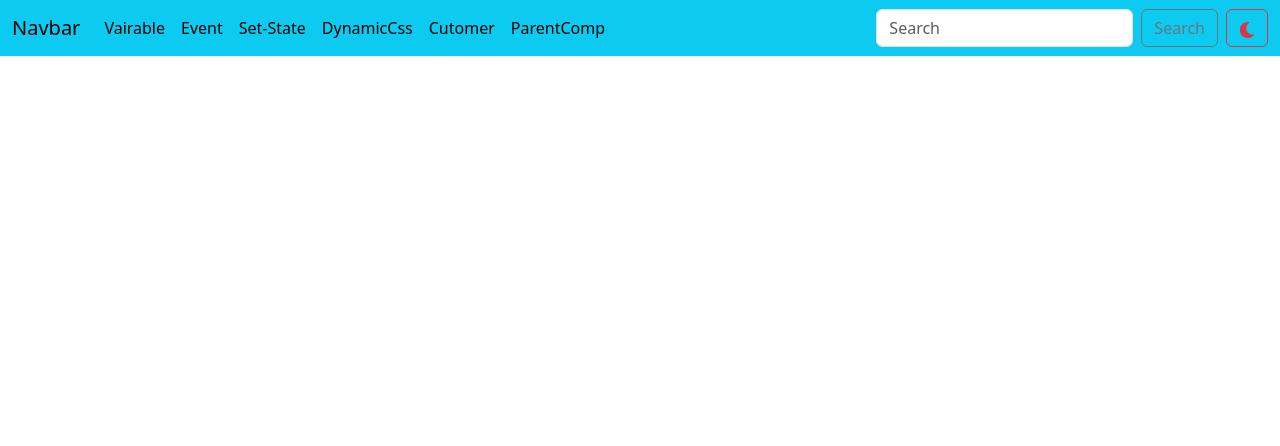
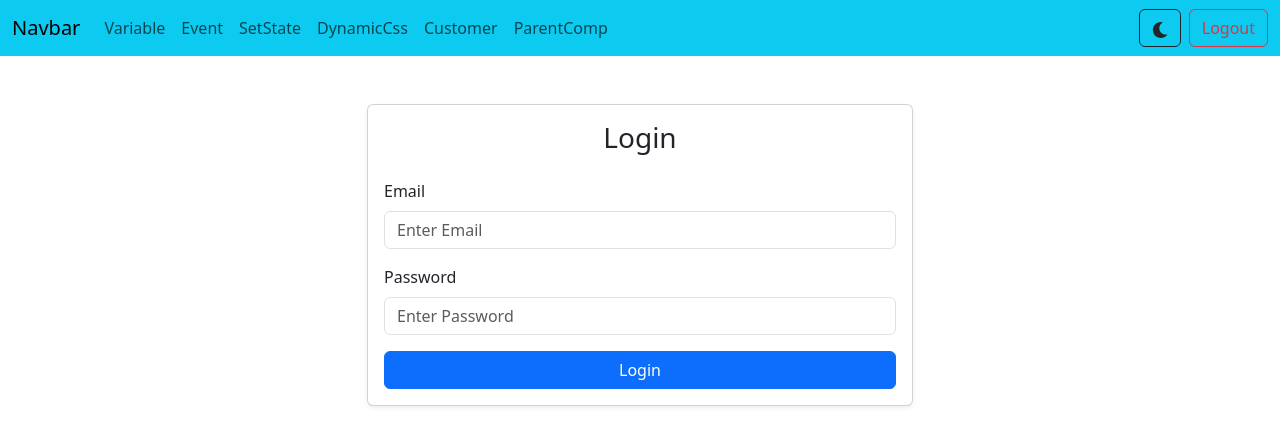
Before and after one commit to Rushikengar8686/React, a React (Create React App) app in the folder reactcourse/: page /login in a window 1280 px wide. Shown: the top 446 px of the page. Built offline with nearby package versions, Linux system fonts and the light colour scheme.

Commit message:
Register and Login Page Done

```diff
--- a/reactcourse/src/App.js
+++ b/reactcourse/src/App.js
@@ -3,92 +3,70 @@ import DynamicCss from "./DynamicCss/DynamicCss";
 import Event from "./Topics/Event";
 import SetState from "./Topics/SetState";
 import Variables from "./Topics/Variables";
-import { BrowserRouter, Link, Route, Routes } from 'react-router-dom'
+import { BrowserRouter, Link, Route, Routes } from 'react-router-dom';
 import { useState } from "react";
 import Customer from "./Customer/Customer";
 import ParentComp from "./Reuseable Comp/ParentComp";
+import Register from "./Login/Register";
+import Login from "./Login/Login";
+
 function App() {
+  const [isActive, setIsActive] = useState(false);
+  const [backroundColor, setBackground] = useState(false);
 
+  const changeBackground = () => {
+    setBackground(!backroundColor);
+  };
 
-  const [backroundColor,setBackground] = useState(false)
-  const changeBackground = ()=>{
-    setBackground(!backroundColor)
+  return (
+    <div style={{ backgroundColor: backroundColor ? "#6e9691" : "white" }}>
+      <BrowserRouter>
 
-  }
-  return (
-    <div style={{backgroundColor:backroundColor ? "#6e9691": "white"}} >
-      <div className="container-fulid" >
-        <BrowserRouter>
+        {/*NAVBAR ONLY AFTER LOGIN */}
+        {!isActive && (
           <nav className="navbar navbar-expand-lg navbar-light bg-info">
             <div className="container-fluid">
-              <a className="navbar-brand" href="#">Navbar</a>
-              <button className="navbar-toggler" type="button" data-bs-toggle="collapse" data-bs-target="#navbarSupportedContent" aria-controls="navbarSupportedContent" aria-expanded="false" aria-label="Toggle navigation">
-                <span className="navbar-toggler-icon"></span>
-              </button>
-              <div className="collapse navbar-collapse" id="navbarSupportedContent">
-                <ul className="navbar-nav me-auto mb-2 mb-lg-0">
-                  <li className="nav-item">
-                    <Link className="nav-link active" to="/">Vairable</Link>
-                   </li>
-                   <li className="nav-item">
-                    <Link className="nav-link active" to="Event">Event</Link>
-                   </li>
-                   <li className="nav-item">
-                    <Link className="nav-link active" to="SetState">Set-State</Link>
-                   </li>
-                   <li className="nav-item">
-                    <Link className="nav-link active" to="DynamicCss">DynamicCss</Link>
-                   </li>
-                   <li className="nav-item">
-                    <Link className="nav-link active" to="cutomer">Cutomer</Link>
-                   </li>
-                   <li className="nav-item">
-                    <Link className="nav-link active" to="ParentComp">ParentComp</Link>
-                   </li>
+              <Link className="navbar-brand" to="/">Navbar</Link>
+
+              <div className="collapse navbar-collapse">
+                <ul className="navbar-nav me-auto">
+                  <li className="nav-item"><Link className="nav-link" to="/variable">Variable</Link></li>
+                  <li className="nav-item"><Link className="nav-link" to="/Event">Event</Link></li>
+                  <li className="nav-item"><Link className="nav-link" to="/SetState">SetState</Link></li>
+                  <li className="nav-item"><Link className="nav-link" to="/DynamicCss">DynamicCss</Link></li>
+                  <li className="nav-item"><Link className="nav-link" to="/cutomer">Customer</Link></li>
+                  <li className="nav-item"><Link className="nav-link" to="/ParentComp">ParentComp</Link></li>
                 </ul>
-                <form className="d-flex">
-                  <input className="form-control me-2" type="search" placeholder="Search" aria-label="Search" />
-                  <button className="btn btn-outline-secondary me-2" type="submit">Search</button>
-                  <button type="button" className='btn btn-outline-danger' onClick={changeBackground}><FaMoon></FaMoon></button>
 
-                </form>
+                <button className="btn btn-outline-dark me-2" onClick={changeBackground}>
+                  <FaMoon />
+                </button>
+
+                <button
+                  className="btn btn-outline-danger"
+                  onClick={() => setIsActive(false)}
+                >
+                  Logout
+                </button>
               </div>
             </div>
           </nav>
-          <Routes>
-            <Route path="/" element={<Variables></Variables>}></Route>
-            <Route path="Event" element={<Event></Event>}></Route>
-            <Route path="SetState" element={<SetState></SetState>}></Route>
-            <Route path = "DynamicCss" element={<DynamicCss></DynamicCss>}></Route>
-            <Route path="cutomer" element={<Customer></Customer>}></Route>
-            <Route path="ParentComp" element={<ParentComp></ParentComp>}></Route>
+        )}
 
-          </Routes>
-        </BrowserRouter>
-      </div>
-      {/* <div classNameName="container">
-        <div classNameName="row">
-          <div classNameName="col text-center">
-            <span classNameName="text-danger">-------------------------------------Variable Topic--------------------------------------</span>
+        {/*  ROUTES */}
+        <Routes>
+          <Route path="/" element={<Register />} />
+          <Route path="/login" element={<Login setIsActive={setIsActive} />} />
 
-            <Variables></Variables>
-          </div>
-        </div>
+          <Route path="/variable" element={<Variables />} />
+          <Route path="/Event" element={<Event />} />
+          <Route path="/SetState" element={<SetState />} />
+          <Route path="/DynamicCss" element={<DynamicCss />} />
+          <Route path="/cutomer" element={<Customer />} />
+          <Route path="/ParentComp" element={<ParentComp />} />
+        </Routes>
 
-        <div classNameName="row">
-          <div classNameName="col text-center">
-            <span classNameName="text-danger">-------------------------------------Event Topic--------------------------------------</span>
-
-            <Event></Event>
-          </div>
-        </div>
-        <div classNameName="row">
-          <div classNameName="col text-center">
-            <span classNameName="text-danger">-------------------------------------Set State--------------------------------------</span>
-            <SetState></SetState>
-          </div>
-        </div>
-      </div> */}
+      </BrowserRouter>
     </div>
   );
 }
--- /dev/null
+++ b/reactcourse/src/Login/Login.js
@@ -0,0 +1,83 @@
+import React, { useState } from 'react';
+import { useLocation } from 'react-router-dom';
+
+const Login = () => {
+
+  //  correct useLocation
+  const location = useLocation();
+  const registerData = location.state?.registerData;
+
+  // Login form state
+  const [from, setFrom] = useState({
+    Email: "",
+    password: ""
+  });
+
+  // handle form data
+  const hanldeFromdata = (event, key) => {
+    setFrom(prevObj => ({
+      ...prevObj,
+      [key]: event.target.value
+    }));
+  };
+
+  const LoginUser = (e) => {
+    e.preventDefault();
+
+    if (
+      from.Email === registerData?.Email &&
+      from.password === registerData?.Paaword
+    ) {
+      alert("Login Successful");
+    } else {
+      alert("Failed login. Try again");
+    }
+  };
+
+  return (
+    <div className="container mt-5">
+      <div className="row justify-content-center">
+        <div className="col-md-6">
+          <div className="card shadow-sm">
+            <div className="card-body">
+              <h3 className="card-title text-center mb-4">Login</h3>
+
+              <form>
+                <div className="mb-3">
+                  <label className="form-label">Email</label>
+                  <input
+                    type="email"
+                    className="form-control"
+                    onChange={(e) => hanldeFromdata(e, "Email")}
+                    placeholder="Enter Email"
+                  />
+                </div>
+
+                <div className="mb-3">
+                  <label className="form-label">Password</label>
+                  <input
+                    type="password"
+                    className="form-control"
+                    onChange={(e) => hanldeFromdata(e, "password")}
+                    placeholder="Enter Password"
+                  />
+                </div>
+
+                <button
+                  type="submit"
+                  className="btn btn-primary w-100"
+                  onClick={LoginUser}
+                >
+                  Login
+                </button>
+              </form>
+
+            </div>
+          </div>
+        </div>
+      </div>
+    </div>
+  );
+};
+
+export default Login;
--- /dev/null
+++ b/reactcourse/src/Login/Register.js
@@ -0,0 +1,69 @@
+import React, { useState } from 'react';
+import { useNavigate } from 'react-router-dom';
+import Login from './Login';
+
+const Register = () => {
+    const navigate = useNavigate()
+    const[isVisalbe,setIsVisiable] = useState(false)
+    const [from,setFrom] = useState(
+        {
+        UserName:"",
+        Email:"",
+        Paaword:""
+        }
+    )
+    // handel form data
+    const handleFomr = (event,key)=>{
+        setFrom(prevObje =>( {...prevObje,[key]: event.target.value}))
+    }
+    // list of Register Username and password
+    const[listRegisterUserName,setListRegisterUserName] = useState([])
+    const SaveInfo = (e)=>{
+        e.preventDefault()
+       setListRegisterUserName(prevObj => ([...prevObj,from]))
+       if(!isVisalbe){
+        navigate('/login',{
+            state:{
+                registerData: from
+            }
+        })
+        }
+    }
+  return (
+    <div className="container mt-5">
+      <div className="row justify-content-center">
+        <div className="col-md-6">
+          <div className="card shadow-sm">
+            <div className="card-body">
+              <h3 className="card-title text-center mb-4">Register</h3>
+              <form>
+                <div className="mb-3">
+                  <label htmlFor="username"  className="form-label" >Username</label>
+                  <input type="text"id="username"  onChange={(event)=> (handleFomr(event,'UserName'))} className="form-control"placeholder="Enter Username"/>
+                </div>
+
+                <div className="mb-3">
+                  <label htmlFor="email" className="form-label">Email</label>
+                  <input type="email"id="email" className="form-control"placeholder="Enter Email"  onChange={(event)=> (handleFomr(event,'Email'))}/>
+                </div>
+
+                <div className="mb-3">
+                  <label htmlFor="password" className="form-label" >Password</label>
+                  <input type="password"id="password" className="form-control"placeholder="Enter Password" onChange={(event)=> (handleFomr(event,'Paaword'))}/>
+                </div>
+
+                <button type="submit" className="btn btn-primary w-100" onClick={SaveInfo}>
+                  Register
+                </button>
+
+              </form>
+
+            </div>
+          </div>
+        </div>
+      </div>
+    </div>
+  );
+};
+
+export default Register;
--- a/reactcourse/src/Reuseable Comp/ParentComp.js
+++ b/reactcourse/src/Reuseable Comp/ParentComp.js
@@ -1,5 +1,6 @@
-import React, { useState } from 'react';
+import React, { useEffect, useState } from 'react';
 import ChlidComp from './ChlidComp';
+import axios from 'axios';
 
 const ParentComp = () => {
     //Pass name to the chlid comp
@@ -12,6 +13,15 @@ const ParentComp = () => {
     const onchangeEvent = (event)=>{
         setSelectCity(event.target.value)
         alert("This is my Current City is "+" "+event.target.value)
+    }
+
+    useEffect(()=>{
+        getallCompanies()
+    },[])
+    // Simple call Employee Api
+    const getallCompanies = async ()=>{
+        const res = await axios.get("https://api.freeprojectapi.com/api/EmployeeOnboarding/GetCompanies")
+        console.log(res.data)
     }
 
     return (
```
Also changed, not shown: 1 other file (tests, documents, lock files or other folders).
